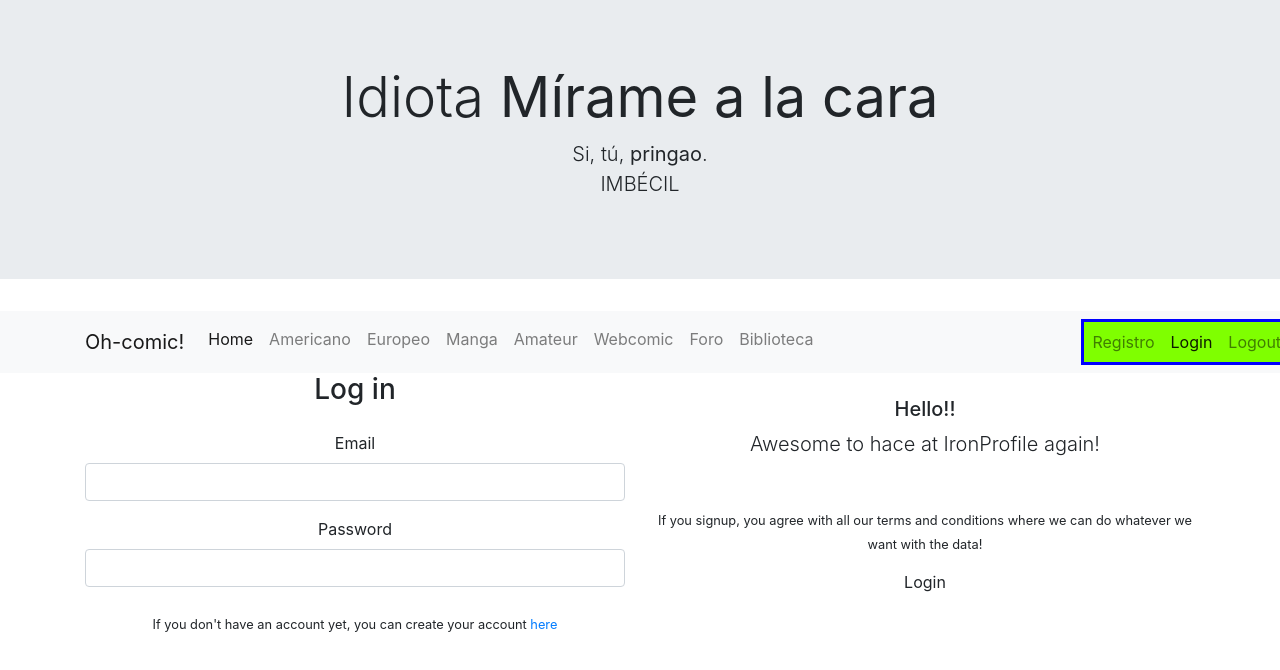
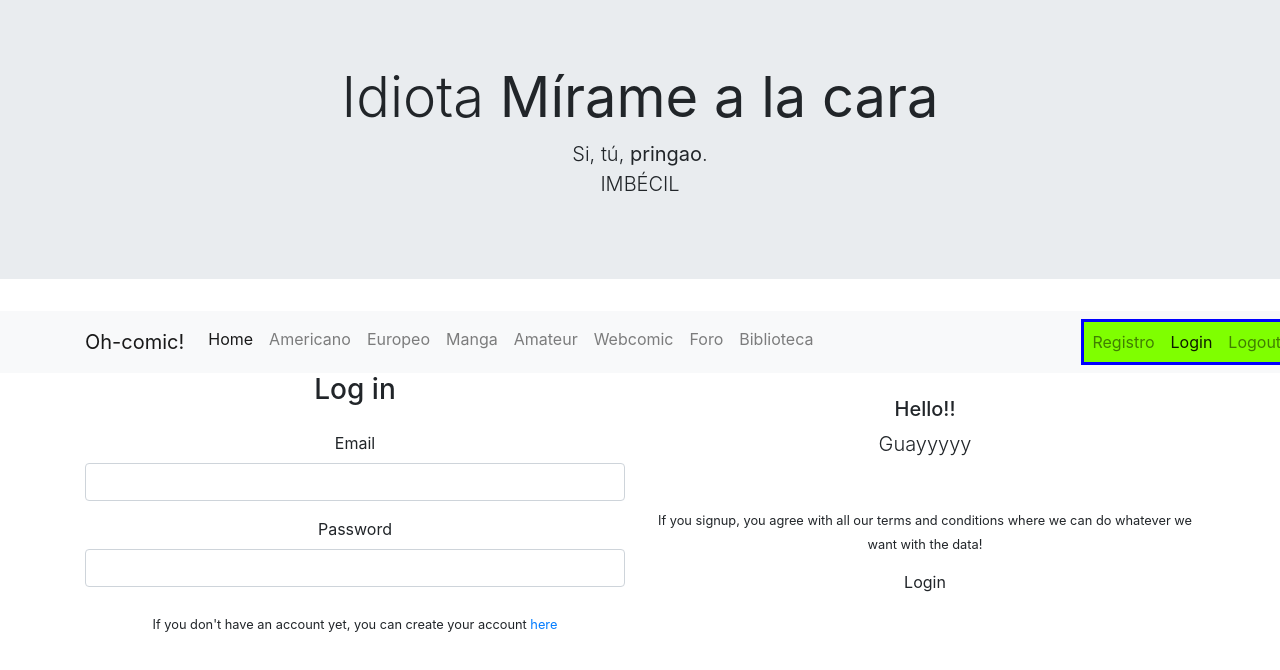
Before and after one commit to agd31/tebeo-web, a React (Create React App) app: page /login in a window 1280 px wide. Shown: the top 670 px of the page. Built offline with nearby package versions, Linux system fonts and the light colour scheme.

Commit message:
10/07 se ve registro y login

```diff
--- a/src/App.js
+++ b/src/App.js
@@ -10,7 +10,7 @@ import Comic from './components/comics/Comic.js';
 import Home from './components/Home.js';
 import Register from './components/auth/Register.js';
 import Login from './components/auth/Login.js';
-import Logout from './components/auth/Logout.js';
+
 
 
 function App() {
@@ -25,7 +25,6 @@ function App() {
             <Route exact path="/comics/:id" component={Comic} />
             <Route exact path="/register" component={Register}/>
             <Route exact path="/login" component={Login}/>
-            <Route exact path="/logout" component={Logout}/>
           </Switch>
 </main>
 
--- a/src/components/auth/Login.js
+++ b/src/components/auth/Login.js
@@ -116,7 +116,7 @@ class Login extends Component {
           </div>
           <div className="col-6 pt-4">
             <h5>Hello!!</h5>
-            <p className="lead mb-5">Awesome to hace at IronProfile again!</p>
+            <p className="lead mb-5">Guayyyyy</p>
             <p className="mb-2"><small>If you signup, you agree with all our terms and conditions where we can do whatever we want with the data!</small></p>
             <button className="btn btn-white" form="login-form" type="submit" disabled={!this.isValid()}> Login</button>
           </div>
--- a/src/components/misc/Navbar.js
+++ b/src/components/misc/Navbar.js
@@ -1,5 +1,6 @@
 import React from 'react';
 import { NavLink } from 'react-router-dom'
+
 
 const Navbar = () => (
     <nav className="navbar navbar-expand-lg navbar-light bg-light">
@@ -41,7 +42,7 @@ const Navbar = () => (
             <NavLink className="nav-link registerLeft" to="/login">Login</NavLink>
           </li>
           <li className="nav-item">
-            <NavLink className="nav-link registerLeft" to="/logout">Logout</NavLink>
+            <NavLink className="nav-link registerLeft" to="/logout" title="Logout">Logout</NavLink>
           </li>
           </div>
         </ul>
```
